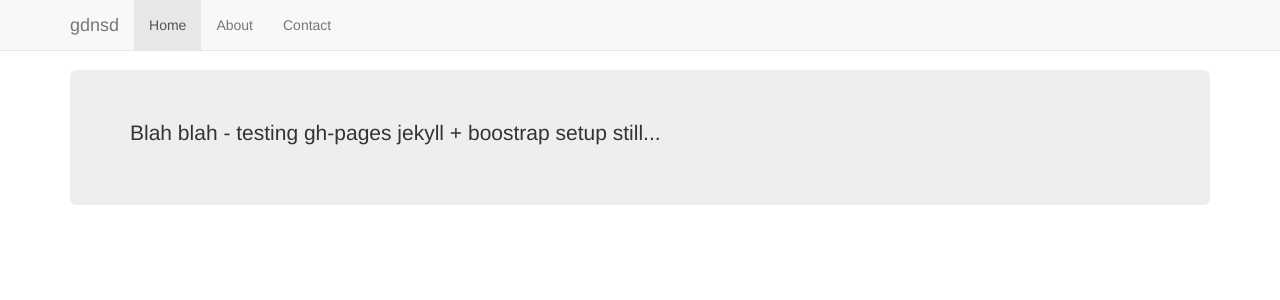
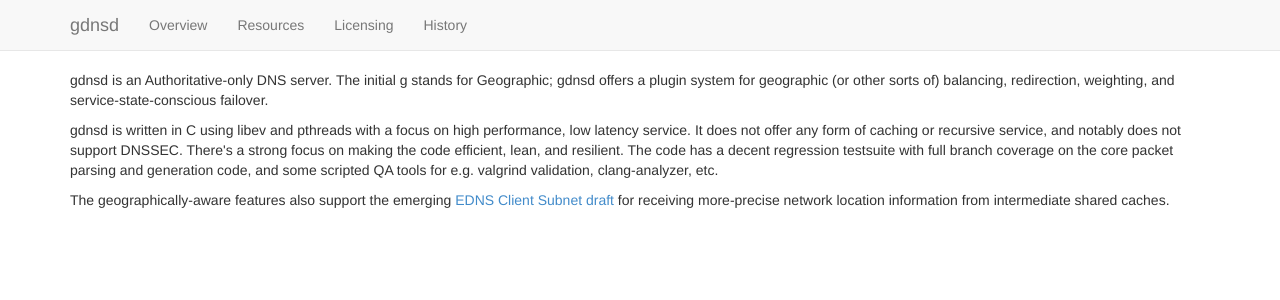
Before and after one commit to gdnsd/ghpages-gdnsd, a Jekyll site: the page built from index.html, in a window 1280 px wide and 900 px high. Shown: the top 300 px of the window. Built offline with Jekyll 4.4.1, drawn with Linux system fonts in a browser that asks for light colours; nearby versions of some CDN libraries.

```diff
--- a/_layouts/default.html
+++ b/_layouts/default.html
@@ -23,13 +23,14 @@
             <span class="icon-bar"></span>
             <span class="icon-bar"></span>
           </button>
-          <a class="navbar-brand" href="#">gdnsd</a>
+          <a class="navbar-brand" href="/">gdnsd</a>
         </div>
         <div class="navbar-collapse collapse">
           <ul class="nav navbar-nav">
-            <li class="active"><a href="#">Home</a></li>
-            <li><a href="#about">About</a></li>
-            <li><a href="#contact">Contact</a></li>
+            <li{% if page.name == 'index' %} class="active"{% endif %}><a href="/">Overview</a></li>
+            <li{% if page.name == 'res' %} class="active"{% endif %}><a href="/res.html">Resources</a></li>
+            <li{% if page.name == 'license' %} class="active"{% endif %}><a href="/license.html">Licensing</a></li>
+            <li{% if page.name == 'history' %} class="active"{% endif %}><a href="/history.html">History</a></li>
           </ul>
         </div>
       </div>
--- a/index.html
+++ b/index.html
@@ -1,7 +1,10 @@
 ---
+name: index
 layout: default
 ---
 
-<div class="jumbotron">
-  <p>Blah blah - testing gh-pages jekyll + boostrap setup still...</p>
-</div>
+<p>gdnsd is an Authoritative-only DNS server. The initial g stands for Geographic; gdnsd offers a plugin system for geographic (or other sorts of) balancing, redirection, weighting, and service-state-conscious failover.</p>
+
+<p>gdnsd is written in C using libev and pthreads with a focus on high performance, low latency service. It does not offer any form of caching or recursive service, and notably does not support DNSSEC.  There's a strong focus on making the code efficient, lean, and resilient.  The code has a decent regression testsuite with full branch coverage on the core packet parsing and generation code, and some scripted QA tools for e.g. valgrind validation, clang-analyzer, etc.</p>
+
+<p>The geographically-aware features also support the emerging <a href="https://datatracker.ietf.org/doc/draft-vandergaast-edns-client-subnet/">EDNS Client Subnet draft</a> for receiving more-precise network location information from intermediate shared caches.</p>
```
Also changed, not shown: history.html (added, +12 -0 lines), license.html (added, +17 -0 lines), res.html (added, +10 -0 lines).
